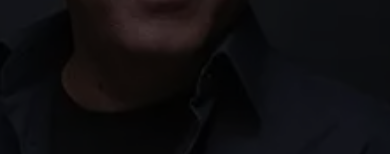
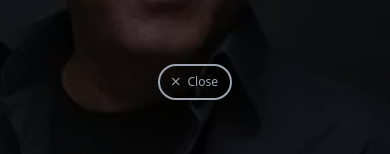
Before and after one commit to alizs10/b-chat-react-app, a React (Create React App) app: page / in a window 390 px wide. Shown: the part 350-504 px from the top of the page. Built offline with nearby package versions, Linux system fonts and the light colour scheme; what yup-password would draw is missing.

Commit message:
update view profile

```diff
--- a/src/components/Profile/ViewProfile.js
+++ b/src/components/Profile/ViewProfile.js
@@ -65,6 +65,13 @@ function ViewProfile({ handleClose, user }) {
 
                     </div>
 
+                    <div className="md:hidden self-center">
+                        <button onClick={() => handleClose(false)} className="px-3 py-2 flex-center gap-x-2 items-center border-2 border-gray-400 rounded-corners text-xs text-gray-400">
+                            <i className='fa-regular fa-xmark text-xs'></i>
+                            <span>Close</span>
+                        </button>
+                    </div>
+
                 </div>
 
             </div>
```
